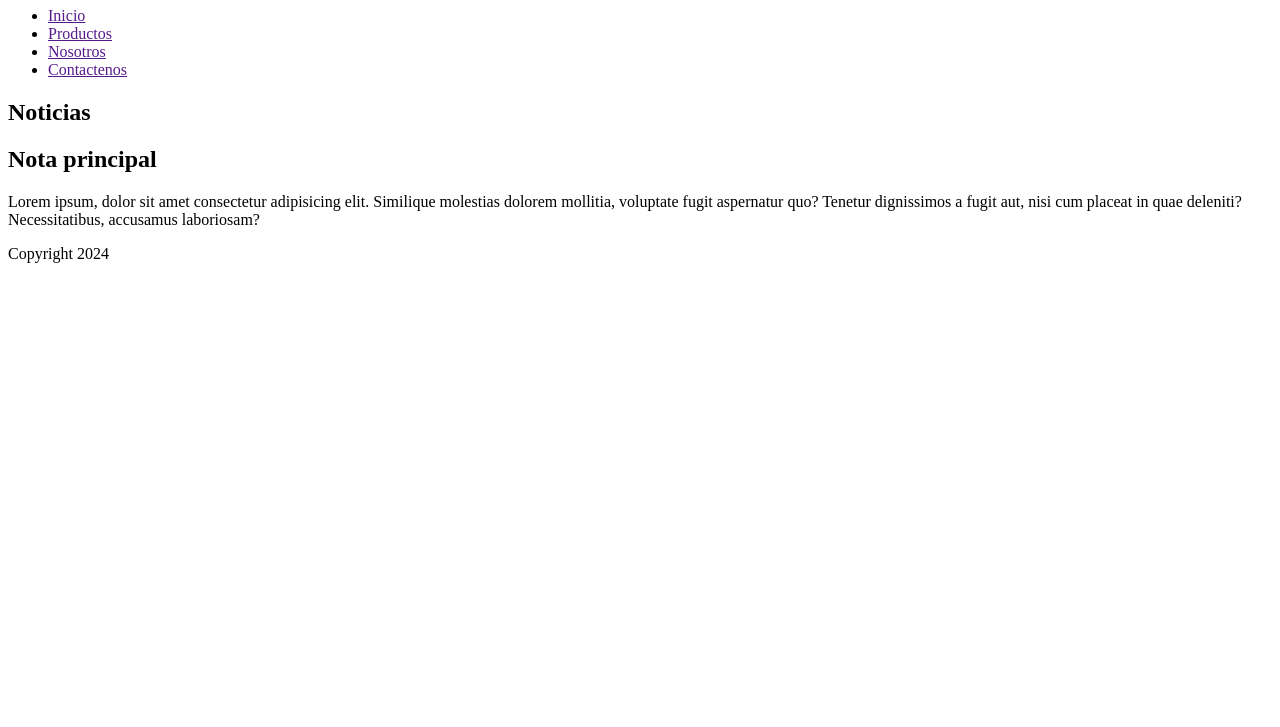
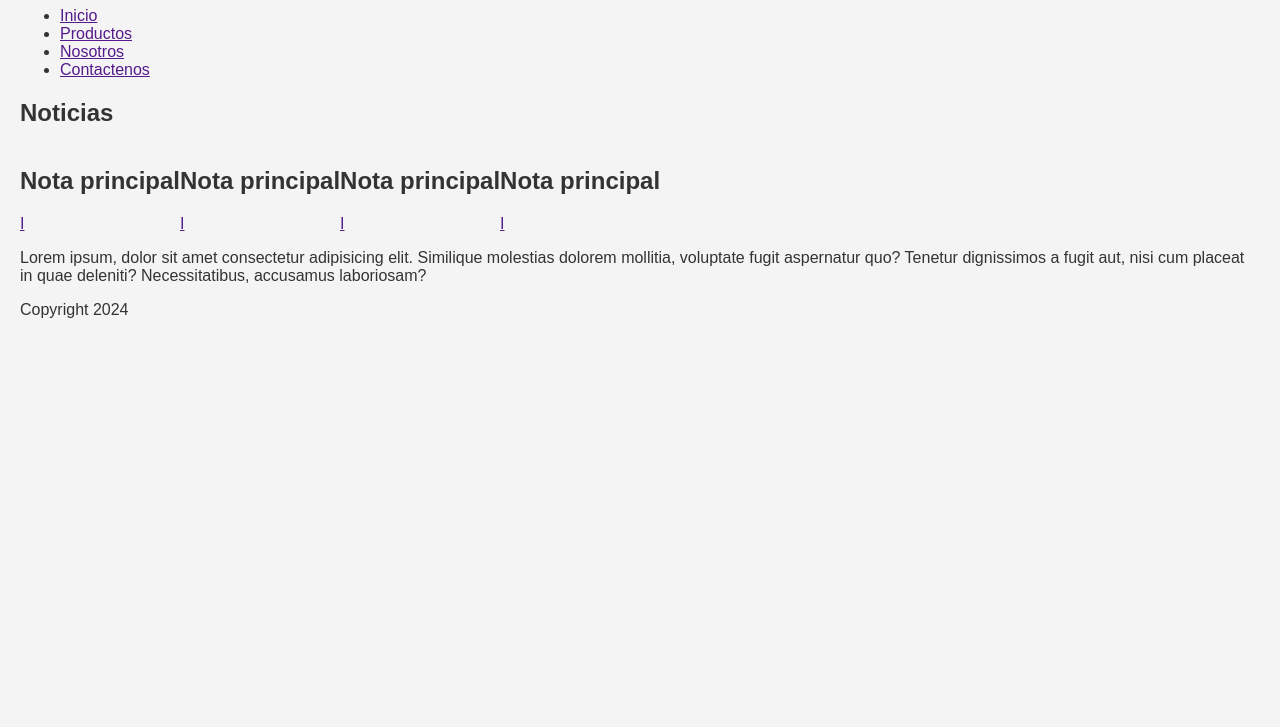
Before and after one commit to MarianoGigena/repositoriohenry, a plain HTML site: page index.html in a window 1280 px wide. Shown: the part 73-800 px from the top of the page. Drawn offline with Linux system fonts and the light colour scheme.

Commit message:
css commit

```diff
--- a/index.html
+++ b/index.html
@@ -4,6 +4,7 @@
 <head>
     <meta charset="UTF-8">
     <meta name="viewport" content="width=device-width, initial-scale=1.0">
+    <link rel="stylesheet" href="style.css">
     <title>Mi primer sitio Web</title>
 </head>
 
@@ -24,8 +25,26 @@
         <section>
             <h2>Noticias</h2>
             <article>
-                <div>
-                    <h2>Nota principal</h2>
+                <div class="contenedor">
+                    <div class="links">
+                        <h2>Nota principal</h2>
+                        <img><a href="">I</a></img>
+                    </div>
+
+                    <div class="links">
+                        <h2>Nota principal</h2>
+                        <img><a href="">I</a></img>
+                    </div>
+
+                    <div class="links">
+                        <h2>Nota principal</h2>
+                        <img><a href="">I</a></img>
+                    </div>
+
+                    <div class="links">
+                        <h2>Nota principal</h2>
+                        <img><a href="">I</a></img>
+                    </div>
                 </div>
                 <p>Lorem ipsum, dolor sit amet consectetur adipisicing elit. Similique molestias dolorem mollitia,
                     voluptate fugit aspernatur quo? Tenetur dignissimos a fugit aut, nisi cum placeat in quae deleniti?
--- /dev/null
+++ b/style.css
@@ -0,0 +1,10 @@
+body {
+    font-family: 'Arial', sans-serif;
+    background-color: #f4f4f4;
+    color: #333;
+    margin: 20px;
+}
+
+.contenedor {
+    display: flex;
+}
```
